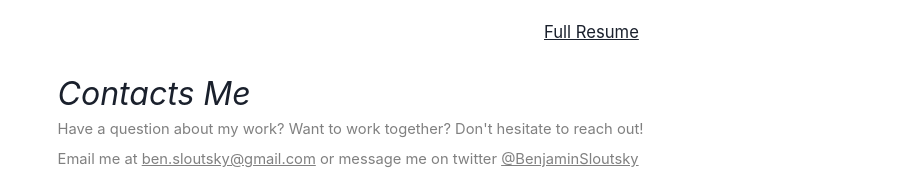
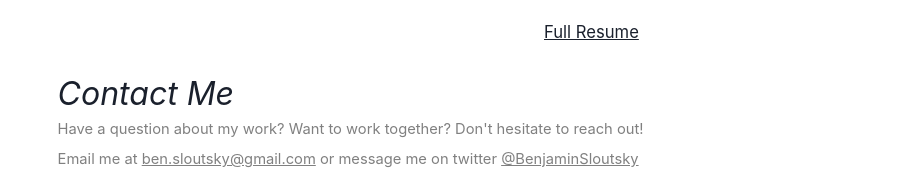
Before and after one commit to bslou/benjaminsloutsky, a React (Create React App) app: page / in a window 1280 px wide. Shown: the part 1577-1746 px from the top of the page, without its empty margins (224-1139 px from the left). Built offline with nearby package versions, Linux system fonts and the light colour scheme.

Commit message:
Update MainPage.js

```diff
--- a/src/MainPage.js
+++ b/src/MainPage.js
@@ -56,7 +56,7 @@ const MainPage = () => {
                 </Flex>
             </Flex>
             <Flex direction={'column'} alignItems = {'left'} justifyContent = {'center'} width = {'60vw'} padding = {'2vw'}>
-                <Text fontSize={'2.5vw'} fontStyle = {'italic'}>Contacts Me</Text>
+                <Text fontSize={'2.5vw'} fontStyle = {'italic'}>Contact Me</Text>
                 <Text fontSize={'1.15vw'} color = {'gray'} marginBottom = {'1vh'}>Have a question about my work? Want to work together? Don't hesitate to reach out!</Text>
                 <Text fontSize={'1.15vw'} color = {'gray'}>Email me at <Link target={"_blank"} textDecoration={'underline'} isExternal href = {"https://mail.google.com/mail/u/0/#inbox?compose=CllgCJvkXKlJphckHwkJfpkqjjpCLTBhlDhxwKnkSPBspPfCmLNmngfBqVbjdgcgwQFJLGppMpg"}>ben.sloutsky@gmail.com</Link> or message me on twitter <Link target={"_blank"} textDecoration={'underline'} isExternal href = {"https://twitter.com/BenSloutsky"}>@BenjaminSloutsky</Link></Text>
             </Flex>
```
